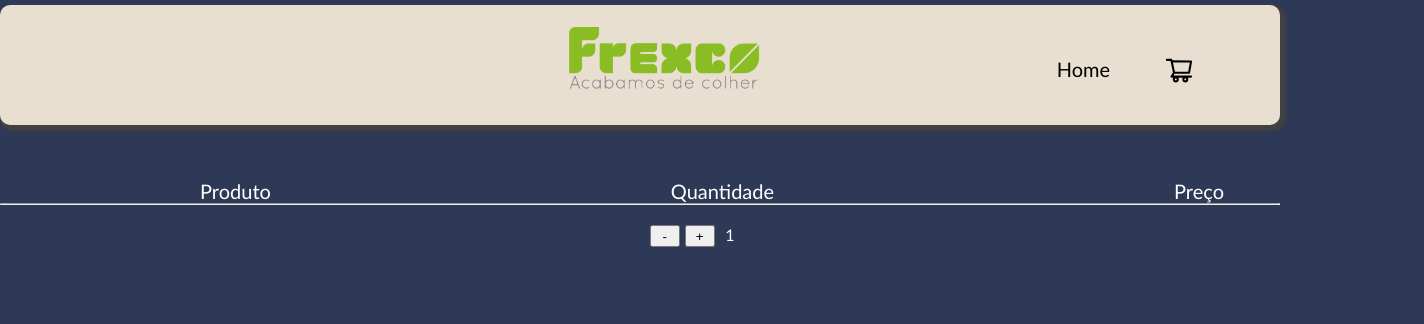
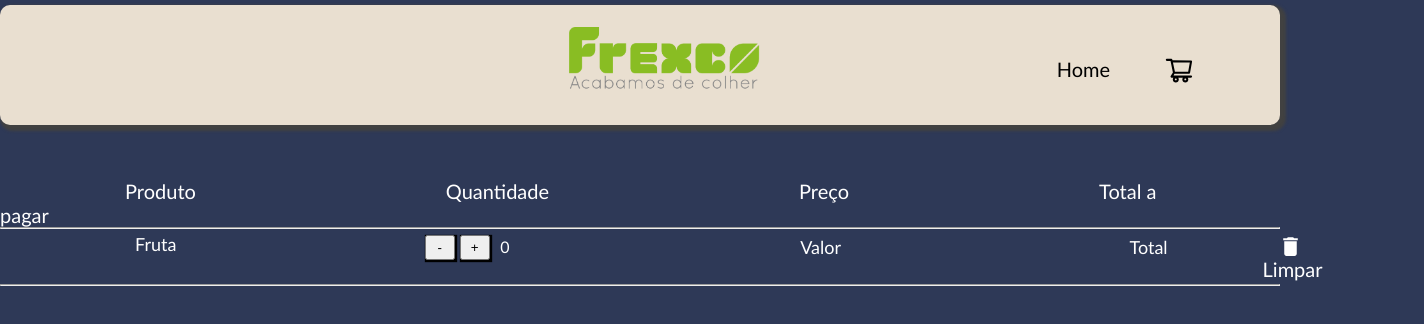
Before and after one commit to HerbertCarlos007/My-Test-Frexco, a React (Create React App) app in the folder frontend/: page /cart in a window 1280 px wide. Shown: the top 324 px of the page, 1424 px wide, since content can reach past the window. Built offline with nearby package versions, Linux system fonts and the light colour scheme.

Commit message:
Adicionando elementos no carrinho

```diff
--- a/frontend/src/App.js
+++ b/frontend/src/App.js
@@ -19,6 +19,7 @@ import styles from './components/styles/App.module.css'
 function App() {
 
   return (
+
     <Router>
       <Header/>
 
@@ -34,7 +35,7 @@ function App() {
 
       <Routes>
         <Route path='/cart' element={<Cart />}></Route>
-
+        <Route path='/edit/:id' element={<Cart/>}></Route>
         <Route path='/' element={<Fruta />}></Route>
       </Routes>
     </Router>
--- a/frontend/src/components/buttons/ButtonLess.js
+++ b/frontend/src/components/buttons/ButtonLess.js
@@ -3,22 +3,12 @@ import {useState} from 'react'
 
 function ButtonLess(){
 
-    const [valor, setValor] = useState(0)
+
+    return(
+
+        <div>
 
 
-    function funcAumentar(){
-        setValor(valor +1)
-    }
-
-    function funcDiminuir(){
-        setValor(valor -1)
-    }
-
-    return(
-        <div>
-        <button onClick={funcAumentar} className={styles.btn1}>+</button>
-        <button onClick={funcDiminuir} className={styles.btn2}>-</button>
-        <span className={styles.contador}>{valor}</span>
         </div>
     )
 }
--- a/frontend/src/components/header/HeaderCart.js
+++ b/frontend/src/components/header/HeaderCart.js
@@ -1,7 +1,23 @@
 import styles from '../styles/HeaderCart.module.css'
 import teste from '../buttons/ButtonLess'
+import {useState} from 'react'
+import {MdDelete} from 'react-icons/md'
+import Fruta from '../pages/Fruta'
+
 
 function HeaderCart(){
+
+    const [valor, setValor] = useState(0)
+
+    function funcAumentar(){
+        setValor(valor + 1)
+    }
+
+    function funcDiminuir(){
+        setValor(valor - 1)
+    }
+
+
 
 
     return(
@@ -10,16 +26,25 @@ function HeaderCart(){
                 <label>Produto</label>
                 <label>Quantidade</label>
                 <label>Preço</label>
-
+                <label>Total a pagar</label>
                 <hr/>
     </div>
         <div className={styles.label_to_quantifier}>
 
-        <label>1</label>
-        <button className={styles.button_to_add}>+</button>
-        <button className={styles.button_to_less}>-</button>
+            <label>{valor}</label>
+            <button onClick={funcAumentar} className={styles.button_to_add}>+</button>
+            <button onClick={funcDiminuir} className={styles.button_to_less}>-</button>
         </div>
-    </div>
+
+            <div>
+                <label className={styles.product}>Fruta</label>
+                <label className={styles.price}>Valor</label>
+                <label class={styles.total_pay}>Total</label>
+                <label className={styles.delete_item}><MdDelete/></label>
+                <label className={styles.clean_cart}>Limpar</label>
+                <hr></hr>
+            </div>
+        </div>
 
     )
 }
--- a/frontend/src/components/pages/Cart.js
+++ b/frontend/src/components/pages/Cart.js
@@ -1,5 +1,8 @@
+
 
 import HeaderCart from '../header/HeaderCart'
+
+
 
 function Cart(){
    return(
--- a/frontend/src/components/styles/ButtonAdd.module.css
+++ b/frontend/src/components/styles/ButtonAdd.module.css
@@ -1,21 +1,21 @@
 .btn{
     position: relative;
-    background-color: rgb(216, 214, 214);
+
     border: 1px solid #000000;
-    border-radius: 4px;
-    color: black;
-    font-size: 20px;
+    border-radius: 8px;
+    color: white;
+    background-color: orange;
     text-decoration: none;
     padding: 8px 10px;
     margin-left: 270px;
-     width: 50px;
-     padding-left: 6px;
-     top: -12px;
-     right: 270px;
-     cursor: pointer;
-     box-shadow: 3px 3px 2px .5px rgb(65, 65, 65);
-    }
+    width: 80px;
+    padding-left: 6px;
+    right: 60px;
+    top: 65px;
+    cursor: pointer;
+    box-shadow: 3px 3px 2px .5px rgb(65, 65, 65);
 
+}
 
 .btn:hover{
     box-shadow: 3px 3px 2px .5px rgb(19, 18, 18);
--- a/frontend/src/components/styles/ButtonMore.module.css
+++ b/frontend/src/components/styles/ButtonMore.module.css
@@ -8,8 +8,9 @@
     text-decoration: none;
     padding: 8px 10px;
     margin-left: 270px;
-    width: 70px;
+    width: 200px;
     padding-left: 6px;
+    right: 168px;
     top: 65px;
     cursor: pointer;
     box-shadow: 3px 3px 2px .5px rgb(65, 65, 65);
--- a/frontend/src/components/styles/HeaderCart.module.css
+++ b/frontend/src/components/styles/HeaderCart.module.css
@@ -2,24 +2,33 @@
     font-size: 20px;
     font-family: 'Trebuchet MS', 'Lucida Sans Unicode', 'Lucida Grande', 'Lucida Sans', Arial, sans-serif;
     color: white;
-    padding: 200px;
+    padding: 125px;
 }
 
 .label_to_quantifier{
     position: relative;
     display: flex;
     justify-content: center;
-    left: 120px;
-    top: 20px;
+    right: 105px;
+    top: 8px;
     color: white;
+
 }
+
 
 .button_to_add{
     position:relative;
     right: 50px;
     width: 30px;
     height: 22px;
+    height: 25px;
+    bottom: 2px;
+    box-shadow: 1px 1px 1px .8px  black;
 
+}
+
+.button_to_add:hover{
+    color: orange;
 }
 
 
@@ -27,6 +36,72 @@
     position:relative;
     right:115px;
     width: 30px;
+    bottom: 2px;
+    box-shadow: 1px 1px 1px .8px  black;
 
 
 }
+
+.button_to_less:hover{
+    color: orange;
+}
+
+.product{
+    position: relative;
+    color: white;
+    left: 135px;
+    font-size: 18px;
+    bottom: 28px;
+
+}
+
+.price{
+    position: relative;
+    color: white;
+    text-align: center;
+    left: 760px;
+    bottom: 25px;
+    font-size: 18px;
+}
+
+.total_pay{
+    position: relative;
+   text-align: center;
+   left: 1050px;
+   top: -8px;
+   color: white;
+   font-size: 18px;
+   top: -25px;
+}
+
+.delete_item{
+    position: relative;
+    left: 1160px;
+    top: -20px;
+    font-size: 25px;
+    bottom: 70px;
+    right: 38px;
+    color: white;
+    cursor: pointer;
+}
+
+.delete_item:hover{
+    color: black;
+}
+
+
+
+.clean_cart{
+    position: relative;
+    text-align: right;
+    bottom: 65px;
+    color: white;
+    left: 1120px;
+    top: -2px;
+    font-size: 20px;
+    cursor: pointer;
+}
+
+.clean_cart:hover{
+    color: black;
+}
```
Also changed, not shown: 2 other files (tests, documents, lock files or other folders).
